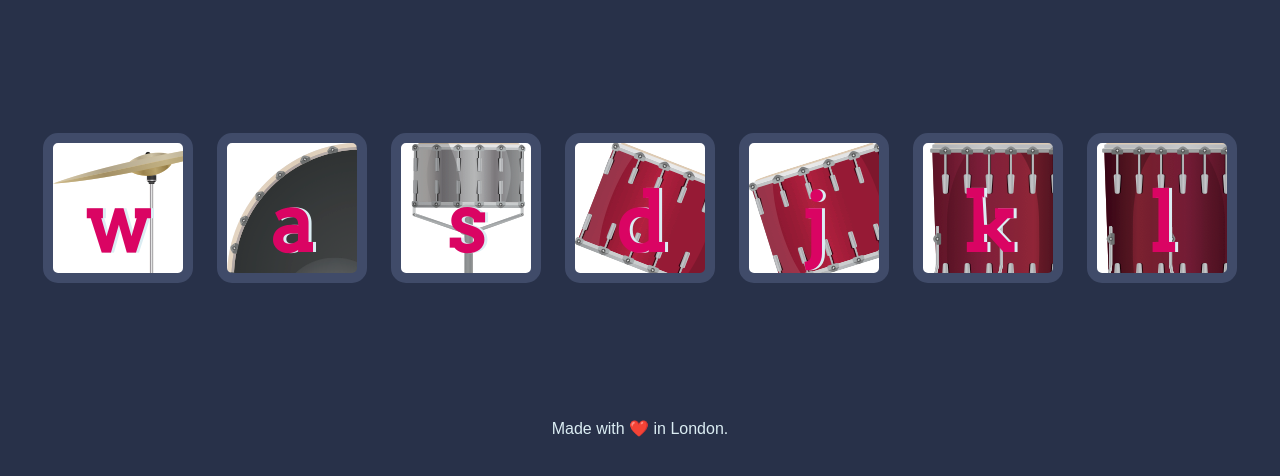
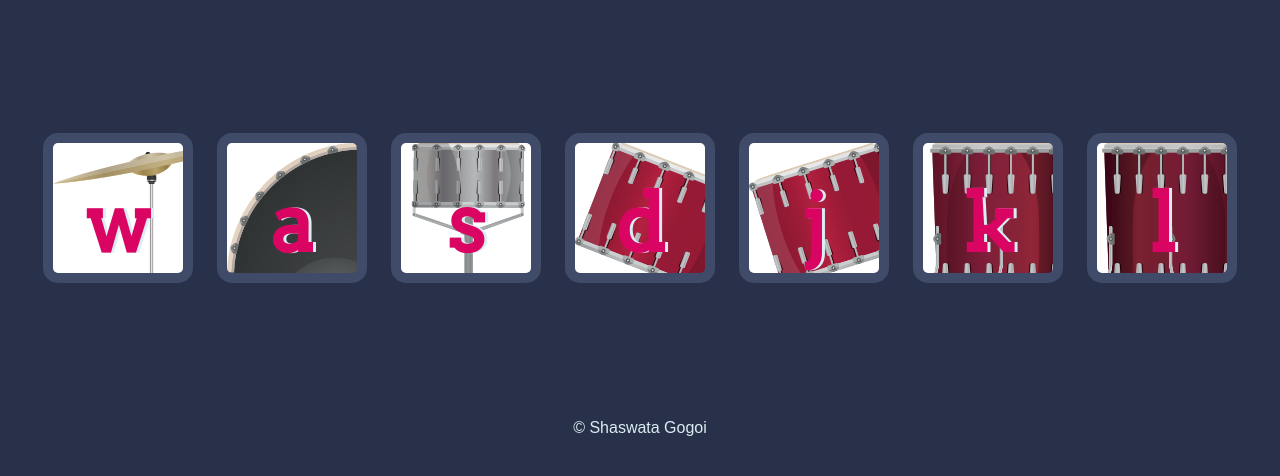
Before and after one commit to ShaswataG/drum-kit, a plain HTML site: page index.html in a window 1280 px wide. Shown: the part 156-632 px from the top of the page. Drawn offline with Linux system fonts and the light colour scheme.

Commit message:
corrected something

```diff
--- a/index.html
+++ b/index.html
@@ -25,7 +25,7 @@
 
 
   <footer>
-    Made with ❤️ in London.
+    &copy; Shaswata Gogoi
   </footer>
 </body>
 
```
